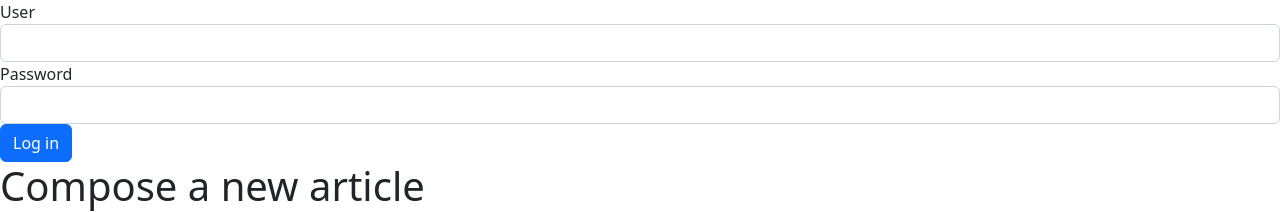
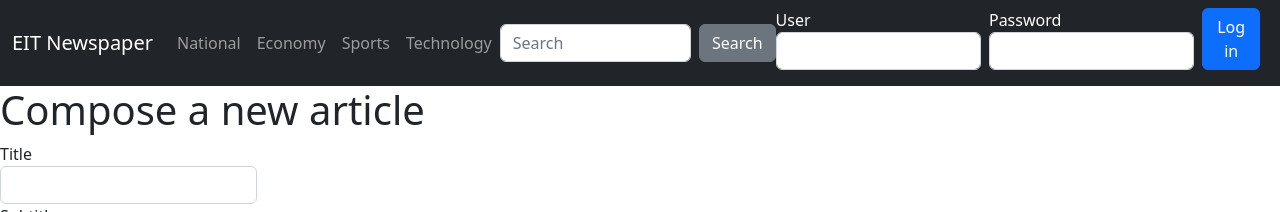
Before and after one commit to caroortegaa/pui-project-team5, an Angular app: page /newslist in a window 1280 px wide. Shown: the top 212 px of the page. Built offline with nearby package versions, Linux system fonts and the light colour scheme; no server answers.

Commit message:
Navbar + login design
Navbar with categories, search bar and login component included.

Changes in the html of the login component to create a better result.

No functionality added yet

```diff
--- a/src/app/app.component.html
+++ b/src/app/app.component.html
@@ -3,6 +3,6 @@
 <app-article-details></app-article-details>
 <app-newslist></app-newslist>
 -->
-<app-login></app-login>
+<app-navbar></app-navbar>
 <app-article-edition></app-article-edition>
 <router-outlet></router-outlet>
--- a/src/app/app.module.ts
+++ b/src/app/app.module.ts
@@ -11,6 +11,7 @@ import {ArticleDetailsComponent} from './article-details/article-details.compone
 import { LoginComponent } from './login/login.component';
 import { HttpClientModule } from '@angular/common/http';
 import { NavBarComponent } from './nav-bar/nav-bar.component';
+import { NavbarComponent } from './navbar/navbar.component';
 
 @NgModule({
   declarations: [
@@ -19,7 +20,8 @@ import { NavBarComponent } from './nav-bar/nav-bar.component';
     ArticleEditionComponent,
     ArticleDetailsComponent,
     LoginComponent,
-    NavBarComponent
+    NavBarComponent,
+    NavbarComponent
   ],
   imports: [
     BrowserModule,
--- a/src/app/login/login.component.html
+++ b/src/app/login/login.component.html
@@ -1,45 +1,55 @@
-<div>
-  <p *ngIf="this.loginservice.isLogged(); else loggedOut" > Hello, {{this.user.username}}!</p>
+<div class="text-white">
   <ng-template #loggedOut>
     <form #loginform="ngForm">
-
+      <div class="d-flex justify-content-end gap-2">
+        <div>
           <label>User</label>
 
-    <input type="text"
+          <input
+            type="text"
             class="form-control"
-    required [(ngModel)]="user.username"
+            required
+            [(ngModel)]="user.username"
             name="username"
             #username="ngModel"
-    >
-
+          />
+        </div>
+        <div>
           <label>Password</label>
 
-    <input type="text"
+          <input
+            type="text"
             class="form-control"
-    required [(ngModel)]="user.password"
+            required
+            [(ngModel)]="user.password"
             name="password"
             #password="ngModel"
-    >
+          />
+        </div>
 
+        <div class="align-self-end">
+          <button class="btn btn-primary" (click)="logg()">Log in</button>
+        </div>
+      </div>
       <div class="alert alert-danger" *ngIf="showError && password.touched">
         Invalid username or password! Please try again.
       </div>
-
-    <button
-    class="btn btn-primary"
-    (click)="logg()"
-    >
-    Log in
-  </button>
-
     </form>
   </ng-template>
+  <div class="d-flex justify-content-end gap-2 align-items-center">
+    <div>
+      <p *ngIf="this.loginservice.isLogged(); else loggedOut" class="fs-6 mb-0">
+        Hello, {{ this.user.username }}!
+      </p>
     </div>
     <div>
       <button
         *ngIf="this.loginservice.isLogged()"
         class="btn btn-primary"
         (click)="this.loginservice.logout()"
-
-  >Sign out</button>
+      >
+        Sign out
+      </button>
     </div>
+  </div>
+</div>
--- /dev/null
+++ b/src/app/navbar/navbar.component.html
@@ -0,0 +1,43 @@
+<nav class="navbar navbar-expand-lg navbar-dark bg-dark">
+  <div class="container-fluid">
+    <a class="navbar-brand" href="#">EIT Newspaper</a>
+    <button
+      class="navbar-toggler"
+      type="button"
+      data-bs-toggle="collapse"
+      data-bs-target="#navbarNav"
+      aria-controls="navbarNav"
+      aria-expanded="false"
+      aria-label="Toggle navigation"
+    >
+      <span class="navbar-toggler-icon"></span>
+    </button>
+
+    <div class="collapse navbar-collapse flex-grow-0" id="navbarNav">
+      <ul class="navbar-nav">
+        <li class="nav-item">
+          <a class="nav-link" aria-current="page" href="#">National</a>
+        </li>
+        <li class="nav-item">
+          <a class="nav-link" href="#">Economy</a>
+        </li>
+        <li class="nav-item">
+          <a class="nav-link" href="#">Sports</a>
+        </li>
+        <li class="nav-item">
+          <a class="nav-link" href="#">Technology</a>
+        </li>
+      </ul>
+    </div>
+    <form class="align-self-center d-flex">
+      <input
+        class="form-control me-2"
+        type="search"
+        placeholder="Search"
+        aria-label="Search"
+      />
+      <button class="btn btn-secondary" type="submit">Search</button>
+    </form>
+    <app-login class="mb-2"></app-login>
+  </div>
+</nav>
```
Also changed, not shown: src/app/navbar/navbar.component.ts (added, +8 -0 lines), src/app/navbar/navbar.component.css (added), 1 other file (tests, documents, lock files or other folders). Lines whose indentation alone changed are shown as unchanged.
